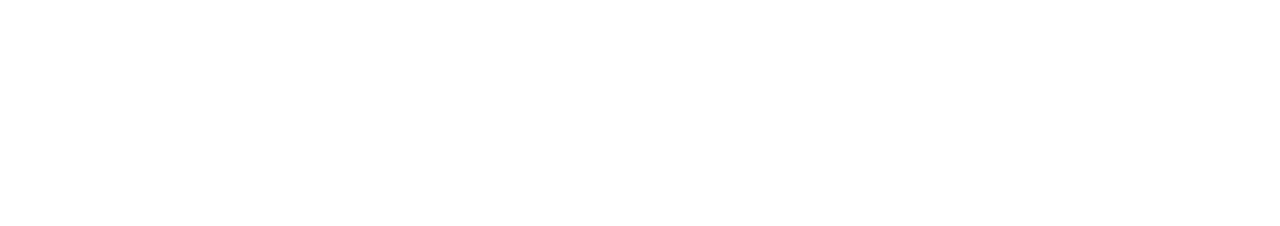
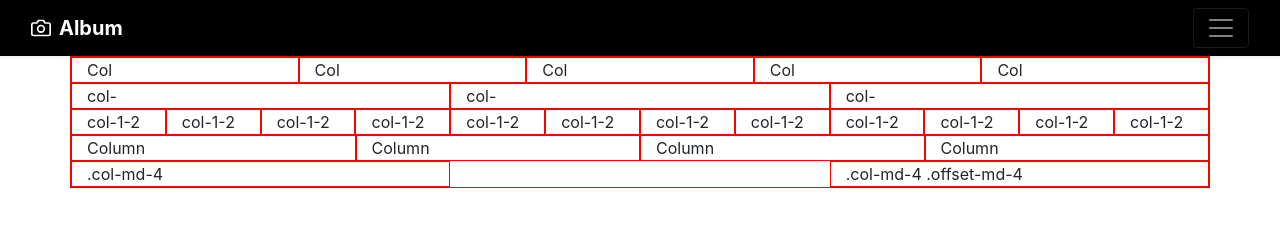
Before and after one commit to Skajabbar/ergasia_graph_01_tsirikos, a plain HTML site: page index.html in a window 1280 px wide. Drawn offline with nearby package versions, Linux system fonts and the light colour scheme.

Commit message:
Lesson 1 - Basic Grid

```diff
--- a/assets/css/custom.css
+++ b/assets/css/custom.css
@@ -0,0 +1,7 @@
+.bg-black {
+    background-color: black !important;
+}
+
+.test {
+    border: 1px solid red;
+}
--- a/index.html
+++ b/index.html
@@ -17,7 +17,129 @@
   </head>
 
   <body>
+    <header>
+      <div class="collapse bg-black" id="navbarHeader">
+        <div class="container">
+          <div class="row">
+            <div class="col-sm-8 col-md-7 py-4">
+              <h4 class="text-white">About</h4>
+              <p class="text-muted">Add some information about the album below, the author, or any other background context. Make it a few sentences long so folks can pick up some informative tidbits. Then, link them off to some social networking sites or contact information.</p>
+            </div>
+            <div class="col-sm-4 offset-md-1 py-4">
+              <h4 class="text-white">Contact</h4>
+              <ul class="list-unstyled">
+                <li><a href="#" class="text-white">Follow on Twitter</a></li>
+                <li><a href="#" class="text-white">Like on Facebook</a></li>
+                <li><a href="#" class="text-white">Email me</a></li>
+              </ul>
+            </div>
+          </div>
+        </div>
+      </div>
+      <div class="navbar navbar-dark bg-black shadow-sm">
+        <div class="container-fluid d-flex justify-content-between">
+          <a href="#" class="navbar-brand d-flex align-items-center">
+            <svg xmlns="http://www.w3.org/2000/svg" width="20" height="20" fill="none" stroke="currentColor" stroke-linecap="round" stroke-linejoin="round" stroke-width="2" aria-hidden="true" class="mr-2" viewBox="0 0 24 24" focusable="false"><path d="M23 19a2 2 0 0 1-2 2H3a2 2 0 0 1-2-2V8a2 2 0 0 1 2-2h4l2-3h6l2 3h4a2 2 0 0 1 2 2z"/><circle cx="12" cy="13" r="4"/></svg>
+            <strong>Album</strong>
+          </a>
+          <button class="navbar-toggler" type="button" data-toggle="collapse" data-target="#navbarHeader" aria-controls="navbarHeader" aria-expanded="false" aria-label="Toggle navigation">
+            <span class="navbar-toggler-icon"></span>
+          </button>
+        </div>
+      </div>
+    </header>
+    <!-- Section Hero -->
+    <section class="hero">
+      <div class="container test">
+        <div class="row">
+          <div class="col test">
+            Col
+          </div>
+          <div class="col test">
+            Col
+          </div>
+          <div class="col test">
+            Col
+          </div>
+          <div class="col test">
+            Col
+          </div>
+          <div class="col test">
+            Col
+          </div>
+        </div>
+        <div class="row">
+          <div class="col-12 col-md-4 test">
+            col-
+          </div>
+          <div class="col test">
+            col-
+          </div>
+          <div class="col test">
+            col-
+          </div>
+        </div>
+        <div class="row">
+          <div class="col-2 col-lg-1 test">
+            col-1-2
+          </div>
+          <div class="col-2 col-lg-1 test">
+            col-1-2
+          </div>
+          <div class="col-2 col-lg-1 test">
+            col-1-2
+          </div>
+          <div class="col-2 col-lg-1 test">
+            col-1-2
+          </div>
+          <div class="col-2 col-lg-1 test">
+            col-1-2
+          </div>
+          <div class="col-2 col-lg-1 test">
+            col-1-2
+          </div>
+          <div class="col-2 col-lg-1 test">
+            col-1-2
+          </div>
+          <div class="col-2 col-lg-1 test">
+            col-1-2
+          </div>
+          <div class="col-2 col-lg-1 test">
+            col-1-2
+          </div>
+          <div class="col-2 col-lg-1 test">
+            col-1-2
+          </div>
+          <div class="col-2 col-lg-1 test">
+            col-1-2
+          </div>
+          <div class="col-2 col-lg-1 test">
+            col-1-2
+          </div>
+        </div>
+        <div class="row row-cols-1 row-cols-sm-2 row-cols-md-4">
+          <div class="col test">Column</div>
+          <div class="col test">Column</div>
+          <div class="col test">Column</div>
+          <div class="col test">Column</div>
+        </div>
+        <div class="row">
+          <div class="col-md-4 test">.col-md-4</div>
+          <div class="col-md-4 offset-md-4 test">.col-md-4 .offset-md-4</div>
+        </div>
+      </div>
+    </section>
+    <!-- Section Hero End -->
+    <!-- Section About -->
+    <section class="about">
 
+    </section>
+    <!-- Section About End -->
+    <!-- Section Services -->
+    <section class="services">
+
+    </section>
+    <!-- Section Services End -->
     <script src="https://code.jquery.com/jquery-3.5.1.slim.min.js" integrity="sha384-DfXdz2htPH0lsSSs5nCTpuj/zy4C+OGpamoFVy38MVBnE+IbbVYUew+OrCXaRkfj" crossorigin="anonymous"></script>
     <script>window.jQuery || document.write('<script src="../assets/js/vendor/jquery.slim.min.js"><\/script>')</script>
     <script src="./assets/js/bootstrap.bundle.min.js"></script>
```
